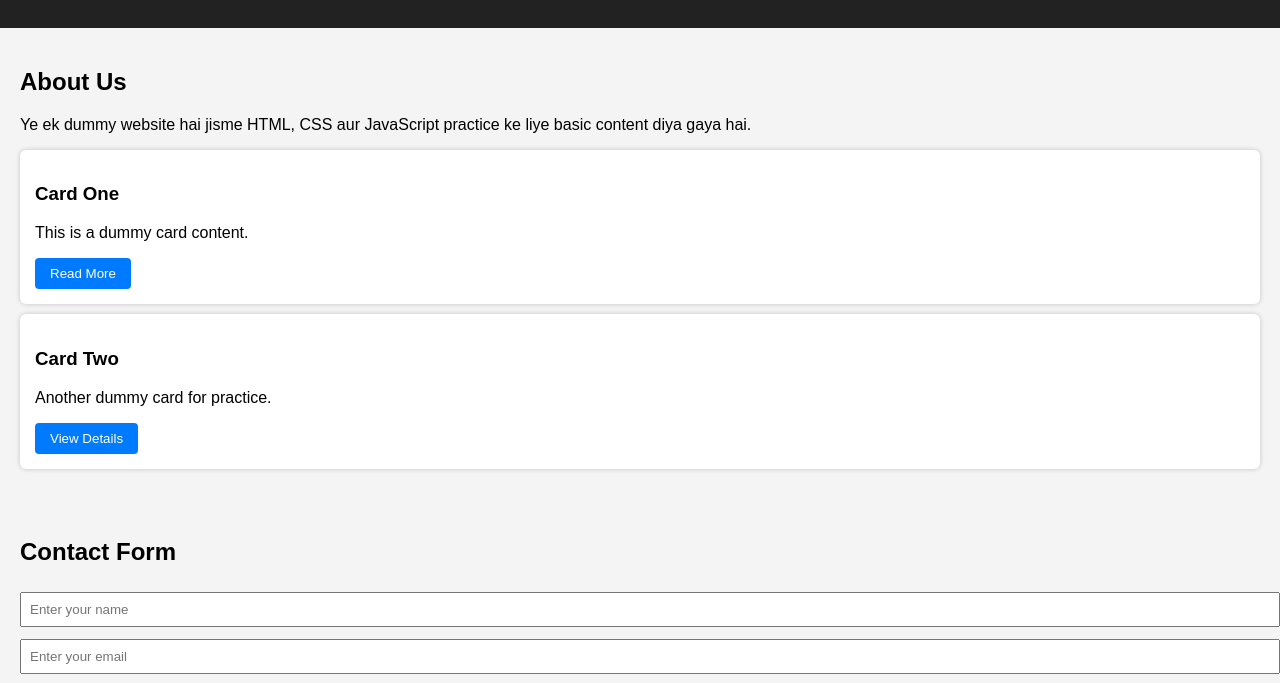
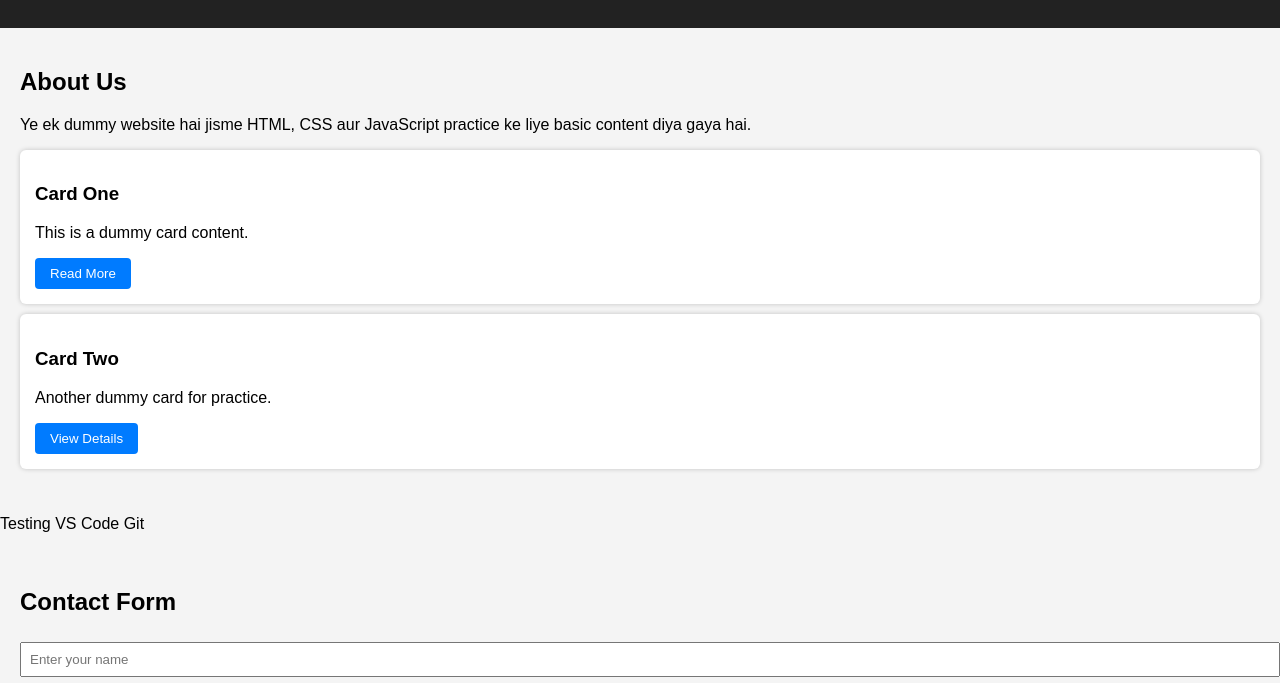
Before and after one commit to SaurabhYaduvanshi2025/GitPractice, a plain HTML site: page index.html in a window 1280 px wide. Shown: the part 116-799 px from the top of the page. Drawn offline with Linux system fonts and the light colour scheme.

Commit message:
Update from VS Code

```diff
--- a/index.html
+++ b/index.html
@@ -78,6 +78,7 @@
             <button>View Details</button>
         </div>
     </section>
+         <p>Testing VS Code Git</p>
 
     <section>
         <h2>Contact Form</h2>
```
